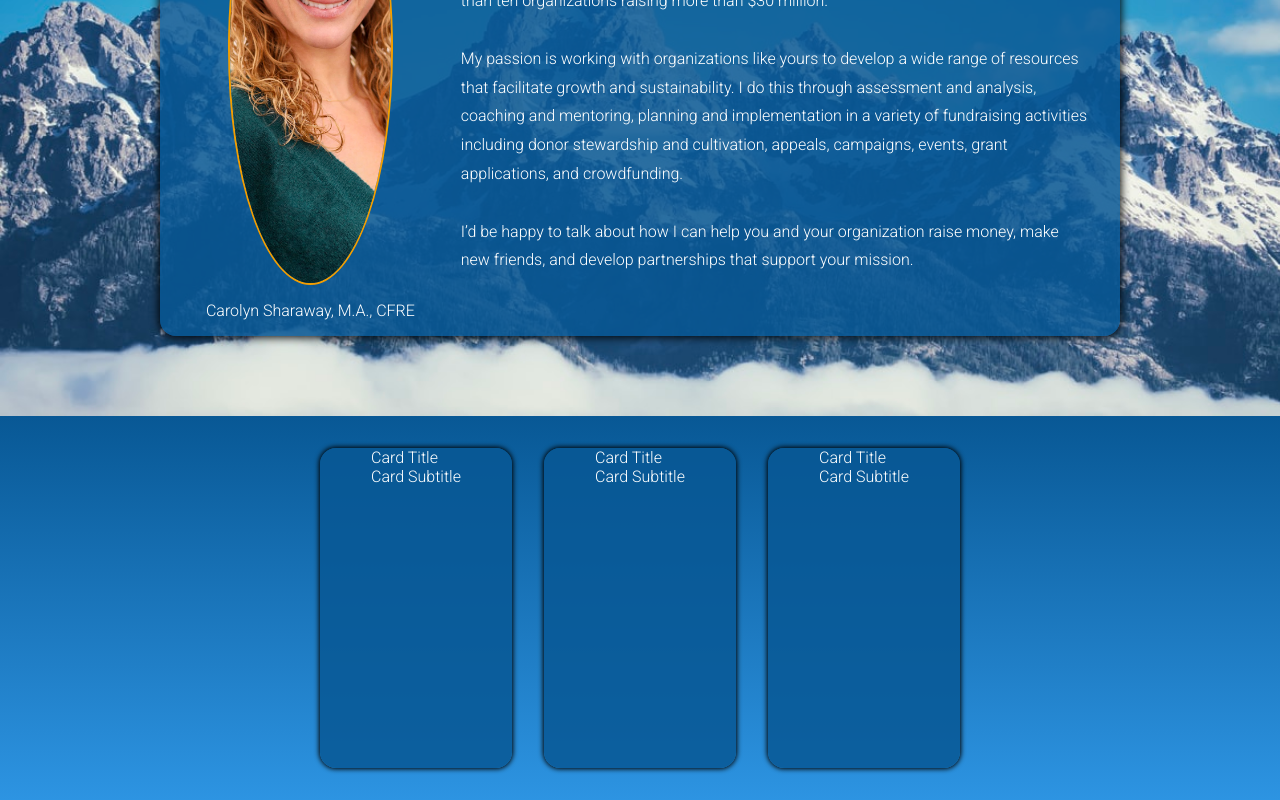
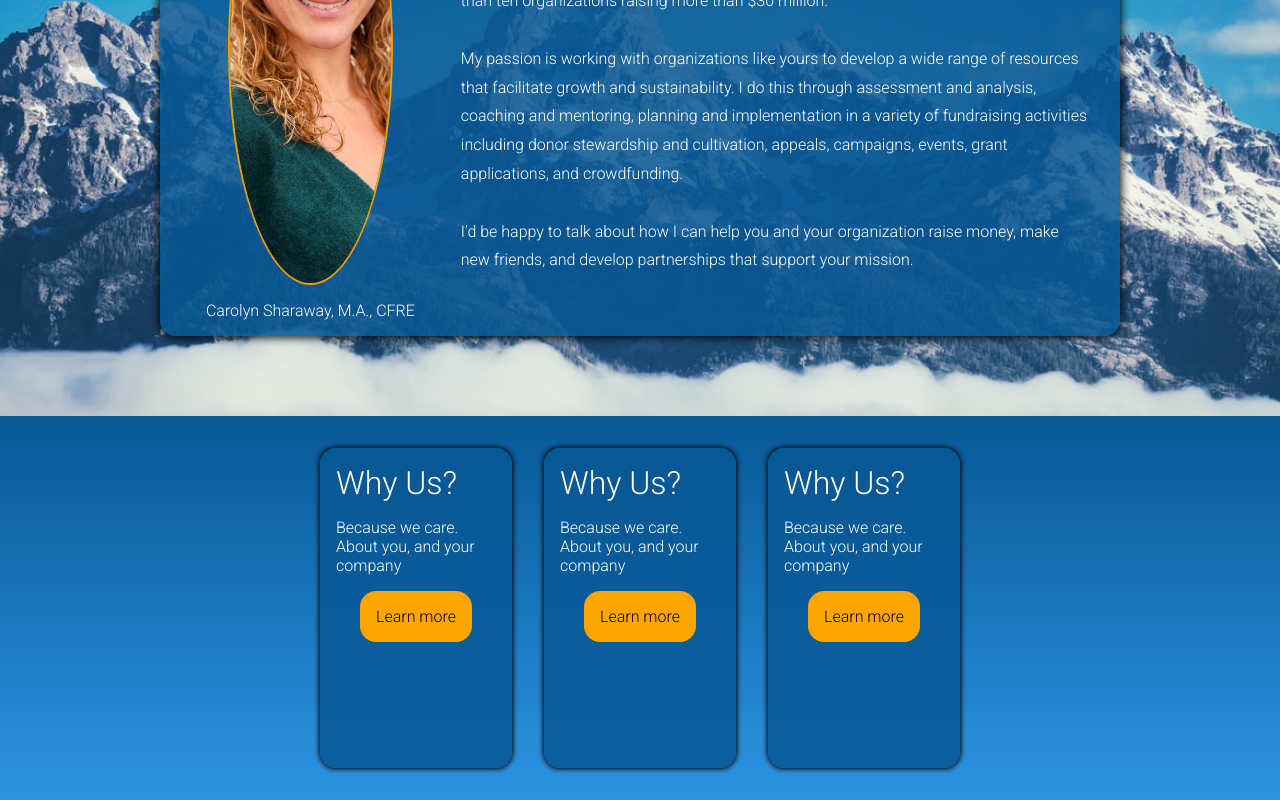
Before and after one commit to carnoldcoding/carolyn-site, a React (Create React App) app: page / in a window 1280 px wide. Shown: the part 946-1746 px from the top of the page. Built offline with nearby package versions, Linux system fonts and the light colour scheme.

Commit message:
bit more design in cards

```diff
--- a/src/components/AboutSection/index.js
+++ b/src/components/AboutSection/index.js
@@ -17,7 +17,7 @@ import pfp from '../../assets/pfp.jpg'
 
 const About = ({p1, p2, p3, imgTxt, title}) => {
     const { ref, inView } = useInView({
-        threshold: .4
+        threshold: .2
     });
 
     const [animated, setAnimated] = useState(false);
--- a/src/components/CardSection/Card/CardStyles.js
+++ b/src/components/CardSection/Card/CardStyles.js
@@ -20,20 +20,40 @@ export const CardContainer = styled.div`
 
     transition: all .2s ease;
     :hover{
-        cursor: pointer;
         box-shadow: 0 0 10px 1px black;
-        transform: scale(1.02);
     }
 `
 
 export const CardWrapper = styled.div`
-
+    display: flex;
+    flex-direction: column;
+    gap: 1rem;
+    padding: 1rem;
 `
 
 export const CardTitle = styled.div`
-
+    font-size: var(--header);
 `
 
 export const CardSubtitle = styled.div`
 
 `
+
+export const CardButtonWrapper = styled.div`
+    display: flex;
+    justify-content: center;
+
+    color: black;
+`
+
+export const CardButton = styled.div`
+    border-radius: 1rem;
+    background: orange;
+    padding: 1rem;
+
+    transition: all .2s ease;
+    :hover{
+        transform: scale(1.1);
+        cursor: pointer;
+    }
+`
--- a/src/components/CardSection/Card/index.js
+++ b/src/components/CardSection/Card/index.js
@@ -3,7 +3,9 @@ import {
     CardContainer,
     CardWrapper,
     CardTitle,
-    CardSubtitle
+    CardSubtitle,
+    CardButtonWrapper,
+    CardButton
 } from './CardStyles'
 import {useState} from 'react';
 
@@ -20,6 +22,11 @@ const Card = ({title, subtitle}) => {
             <CardSubtitle>
                 {subtitle}
             </CardSubtitle>
+            <CardButtonWrapper>
+                <CardButton>
+                    Learn more
+                </CardButton>
+            </CardButtonWrapper>
         </CardWrapper>
     </CardContainer>
     </>
--- a/src/components/CardSection/data.js
+++ b/src/components/CardSection/data.js
@@ -1,4 +1,4 @@
 export const card1 = {
-    title: "Card Title",
-    subtitle: "Card Subtitle"
+    title: "Why Us?",
+    subtitle: "Because we care. About you, and your company"
 }
```
